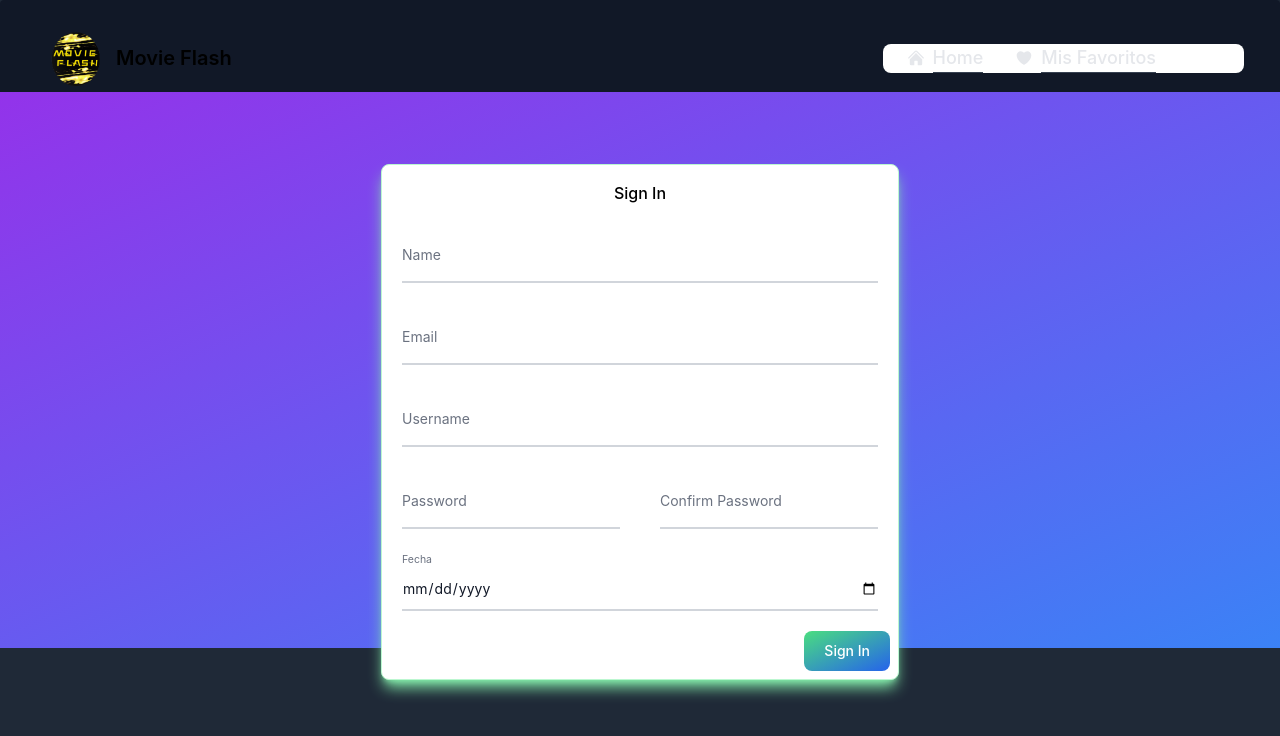
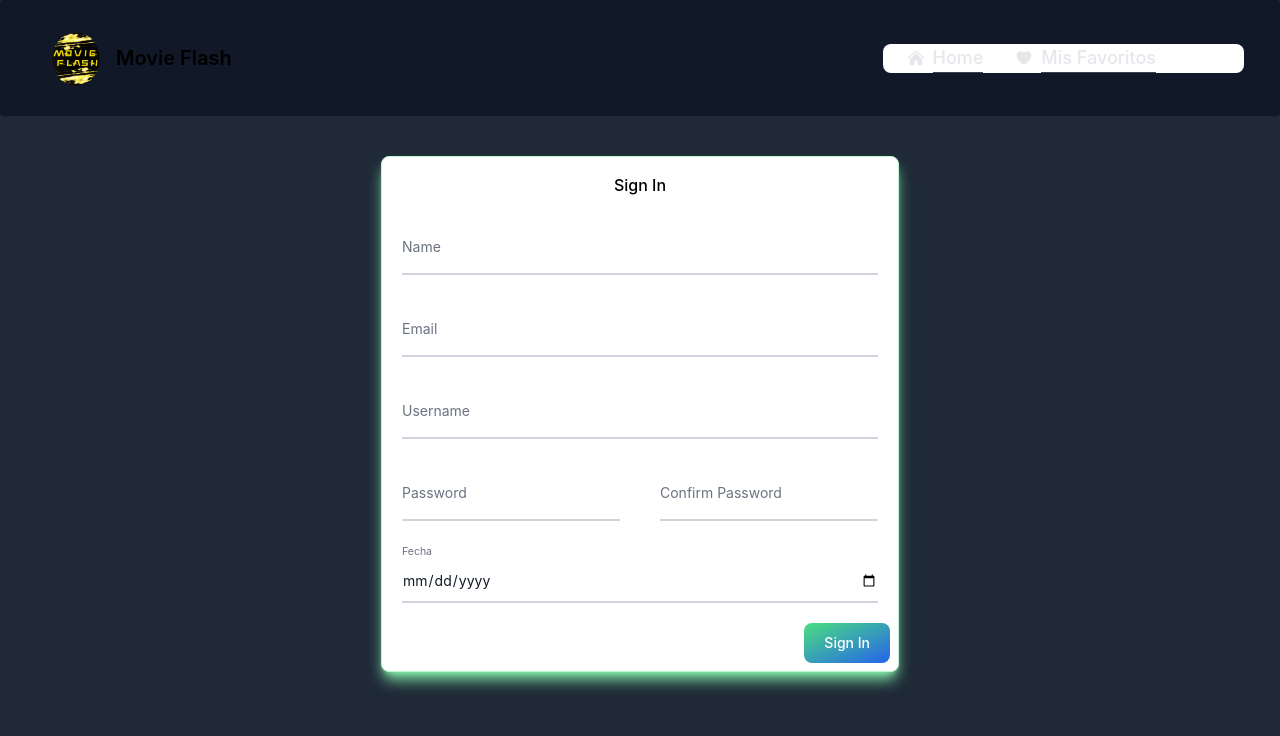
Before and after one commit to Luigi594/proyectoSW2022-frontend, a React (Create React App) app: page /signin in a window 1280 px wide. Shown: the top 736 px of the page. Built offline with nearby package versions, Linux system fonts and the light colour scheme.

Commit message:
Cambiando color signin

```diff
--- a/src/views/SignIn/SignInUx.tsx
+++ b/src/views/SignIn/SignInUx.tsx
@@ -66,7 +66,7 @@ const SignInUx = ({
   }
 
   return (
-    <div className="z-40 max-h-screen flex justify-center  -translate-y-6 items-center bg-gradient-to-br from-purple-600 to-blue-500 ">
+    <div className="z-40 max-h-screen flex justify-center  -translate-y-8 items-center ">
       <form>
         <div className=" z-30 flex flex-col mt-10 pb-15  translate-y-8  bg-white rounded-lg border border-green-200 shadow-lg shadow-green-300  ">
           <h3 className="m-4 text-center text-dark font-medium rounded-lg text-base">
```
